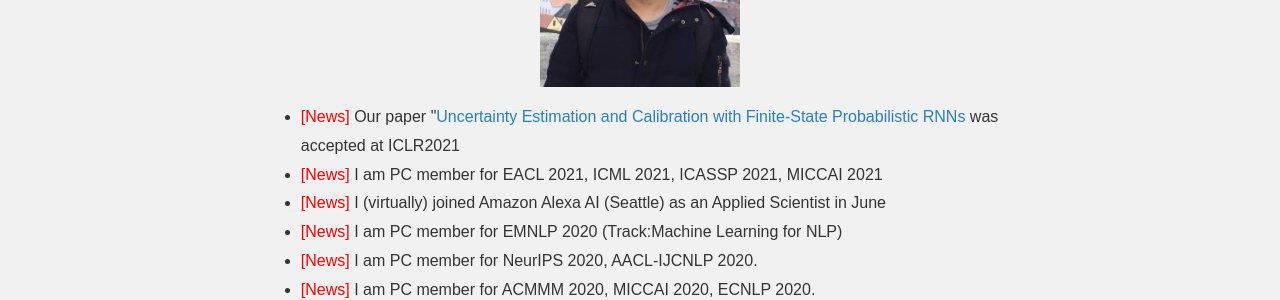
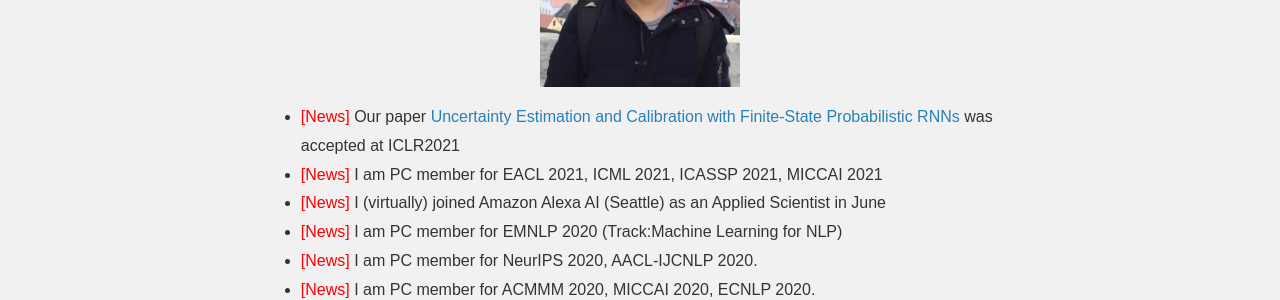
Before and after one commit to deepsemantic/deepsemantic.github.io, a Jekyll site: the page built from index.html, in a window 1280 px wide. Shown: the part 277-577 px from the top of the page. Built offline with Jekyll 4.4.1, drawn with Linux system fonts in a browser that asks for light colours; nearby versions of some CDN libraries; the list of posts is cut into pages by our own code; comment, search, counter and statistics services are not loaded; a style sheet for code colours, icons or effects is not loaded.

Commit message:
Update index.html

```diff
--- a/index.html
+++ b/index.html
@@ -33,7 +33,7 @@ body {
 </div>
 <div align="left">
 <ul>
-<li> <font color="red">[News]</font> Our paper "<a href=https://openreview.net/forum?id=9EKHN1jOlA">Uncertainty Estimation and Calibration with Finite-State Probabilistic RNNs</a> was accepted at ICLR2021</li>
+<li> <font color="red">[News]</font> Our paper <a href=https://openreview.net/forum?id=9EKHN1jOlA>Uncertainty Estimation and Calibration with Finite-State Probabilistic RNNs</a> was accepted at ICLR2021</li>
 <li> <font color="red">[News]</font> I am PC member for EACL 2021, ICML 2021, ICASSP 2021, MICCAI 2021</li>
 <li> <font color="red">[News]</font> I (virtually) joined Amazon Alexa AI (Seattle) as an Applied Scientist in June</li>
 <li> <font color="red">[News]</font> I am PC member for EMNLP 2020 (Track:Machine Learning for NLP)</li>
```
